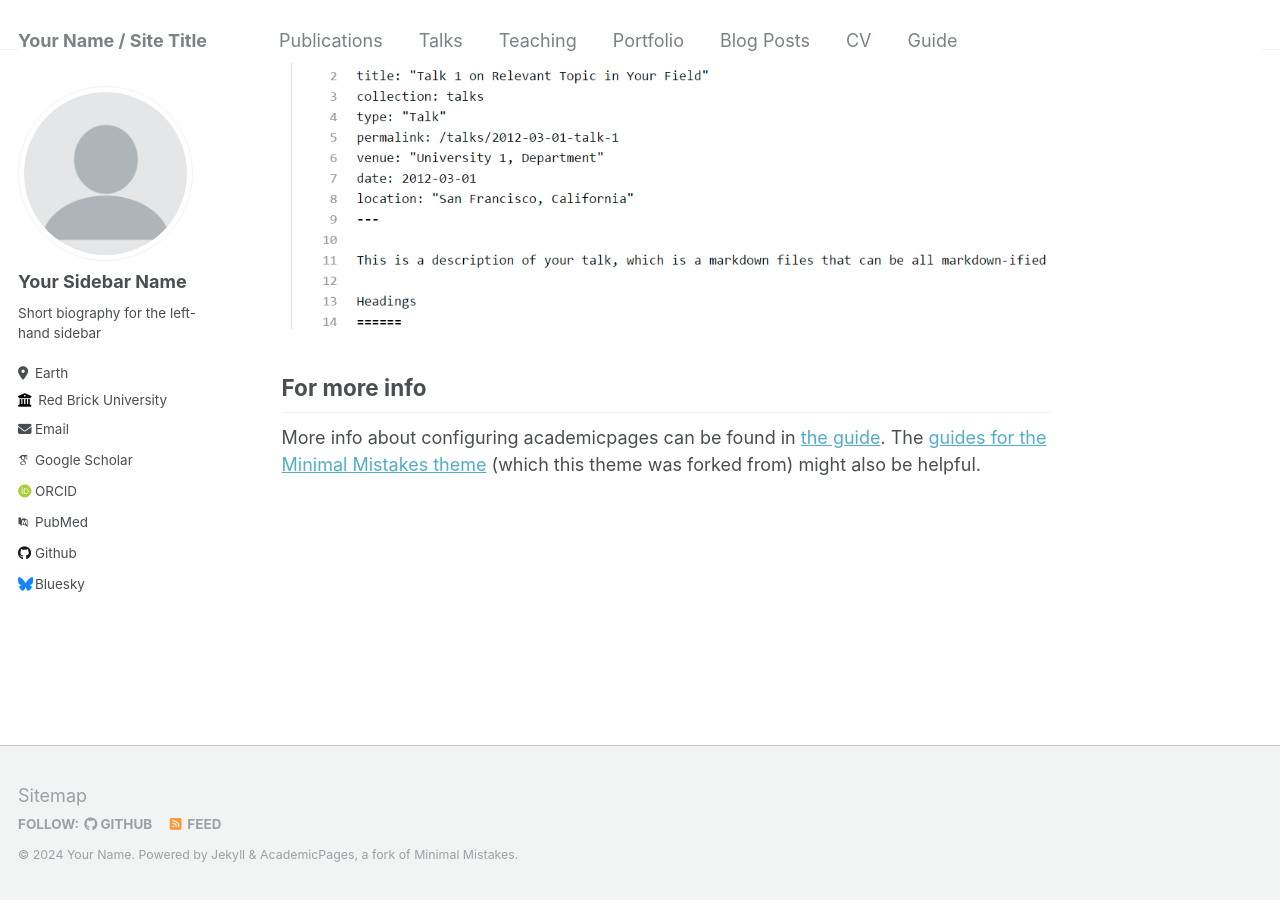
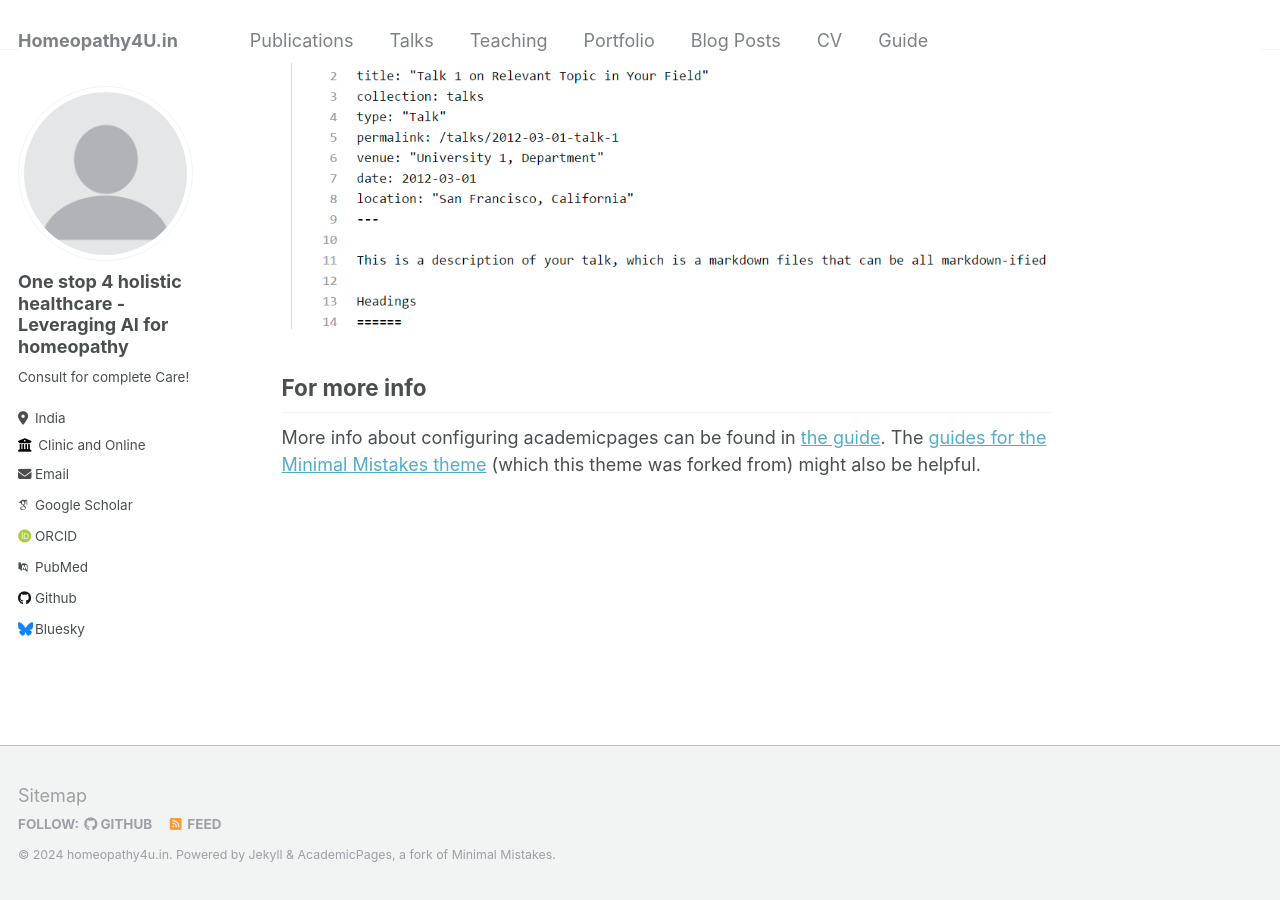
Before and after one commit to datasigns-in/h4u, a Jekyll site: the page built from _pages/about.md, in a window 1280 px wide and 900 px high, scrolled down 2640 px. Built offline with Jekyll 4.4.1, drawn with Linux system fonts in a browser that asks for light colours; some web fonts are replaced.

Commit message:
Update _config.yml

```diff
--- a/_config.yml
+++ b/_config.yml
@@ -8,10 +8,10 @@
 
 # Basic Site Settings
 locale                   : "en-US"
-title                    : "Your Name / Site Title"
+title                    : "Homeopathy4U.in"
 title_separator          : "-"
-name                     : &name "Your Name"
-description              : &description "personal description"
+name                     : &name "homeopathy4u.in"
+description              : &description "One stop 4 holistic healthcare - Leveraging AI for homeopathy"
 url                      : https://academicpages.github.io # the base hostname & protocol for your site e.g. "https://mmistakes.github.io"
 baseurl                  : "" # the subpath of your site, e.g. "/blog"
 repository               : "academicpages/academicpages.github.io"
@@ -22,13 +22,13 @@ repository               : "academicpages/academicpages.github.io"
 author:
   # Biographic information
   avatar           : "profile.png"
-  name             : "Your Sidebar Name"
+  name             : "One stop 4 holistic healthcare - Leveraging AI for homeopathy"
   pronouns         : # example: "she/her"
-  bio              : "Short biography for the left-hand sidebar"
-  location         : "Earth"
-  employer         : "Red Brick University"
+  bio              : "Consult for complete Care!"
+  location         : "India"
+  employer         : "Clinic and Online"
   uri              : # URL
-  email            : "none@example.org"
+  email            : "homeopathy4u.in@gmail.com"
 
   # Academic websites
   arxiv            : # URL - Update with the correct link to your profile
```
